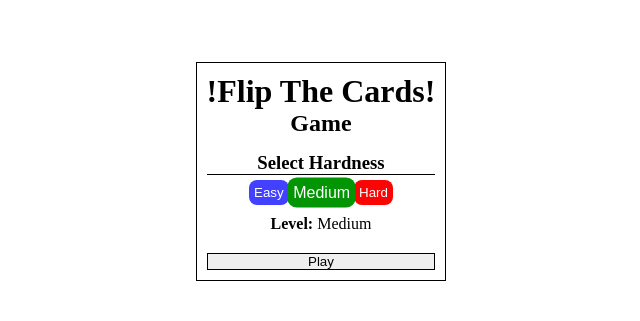
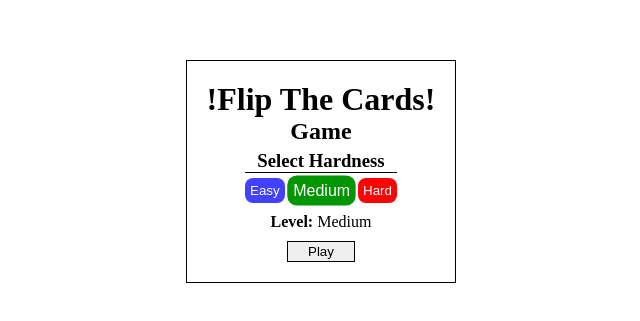
Before and after one commit to Avikamboj/FlipCards, a SvelteKit app: page / in a window 1280 px wide. Shown: the part 229-550 px from the top of the page, without its empty margins (319-959 px from the left). Built offline with nearby package versions, Linux system fonts and the light colour scheme.

Commit message:
Added a play/pause button

```diff
--- a/src/routes/+page.svelte
+++ b/src/routes/+page.svelte
@@ -7,6 +7,7 @@
     let playGame: Boolean;
     let unsubscribe = play.subscribe((val) => {
         playGame = val;
+        return val;
     });
 
     onDestroy(unsubscribe);
--- a/src/routes/game.svelte
+++ b/src/routes/game.svelte
@@ -3,9 +3,9 @@
     import { rows, cols, level, play, countDown } from "./store";
     import Front from "./CardFront.jpg";
     import Front2 from "./CardFront2.jpg";
+    import Page from "./+page.svelte";
 
     let values: number[] = [];
-
     let cards: any = {};
 
     let rep = 1;
@@ -18,7 +18,12 @@
     }
 
     for (let i = 0; i < $rows * $cols; i++) {
-        cards[i] = { isFlipped: false, isMatched: false, value: 0 };
+        cards[i] = {
+            isFlipped: false,
+            isMatched: false,
+            value: 0,
+            freeze: false,
+        };
     }
 
     let arr = [...values];
@@ -42,18 +47,37 @@
                 cards[i].isFlipped = false;
             }
         }, 800);
+
+        setTimeout(() => {
+            runTimer();
+        }, 1500);
     });
 
+    let isPaused: boolean = false;
+
     let timeRun = false;
-
     let unsubscribe = countDown.subscribe((val) => {
         timeRun = val.isRunning;
     });
 
-    if (timeRun) {
-        setTimeout(() => {
-            incrementTime();
-        }, 1500);
+    const toggleButton = () => {
+        if (!isPaused) {
+            stopTimer();
+            freezeCards();
+        } else {
+            runTimer();
+            unfreezeCards();
+        }
+        isPaused = !isPaused;
+    };
+
+    function runTimer() {
+        timeRun = true;
+        countDown.update((timer) => {
+            timer.isRunning = true;
+            return timer;
+        });
+        incrementTime();
     }
 
     function stopTimer() {
@@ -102,10 +126,31 @@
         setTimeout(incrementTime, 8);
     }
 
+
+    // -----FREEZE / UNFREEZE THE CARDS ------
+
+    const freezeCards = () => {
+        // debugger;
+        Object.keys(cards).forEach(key => {
+            cards[key].freeze = true;
+        });
+    };
+
+    const unfreezeCards = () => {
+        // debugger;
+        Object.keys(cards).forEach(key => {
+            cards[key].freeze = false;
+        });
+    }
+
+
+    // MAIN LOGIC TO FLIP CARD AND FIND MATCH
+
     let matches: number[] = [];
     let flip = 0;
     function flipCard(index: number) {
-        if (cards[index].isMatched) return;
+        // debugger;
+        if (cards[index].isMatched || cards[index].freeze) return;
 
         cards[index].isFlipped = !cards[index].isFlipped;
 
@@ -161,7 +206,9 @@
         matches = [];
         flip = 0;
 
-        let allMatched = Object.values(cards).every((card) => card.isMatched);
+        let allMatched = Object.values(cards).every(
+            (card: any) => card.isMatched,
+        );
         // Object.values(cards).forEach((card) => {
         //     if (!card.isMatched) {
         //         allMatched = false;
@@ -172,7 +219,9 @@
             stopTimer();
         }
     };
-    onDestroy(unsubscribe);
+    onDestroy(() => {
+        unsubscribe();
+    });
 </script>
 
 <div class="main">
@@ -217,6 +266,11 @@
                 play.update((val) => (val = false));
             }}>Restart</button
         >
+        <button
+            on:click={() => {
+                toggleButton();
+            }}>{isPaused?'Play':'Pause'}</button
+        >
     </div>
 </div>
 
@@ -239,6 +293,12 @@
         gap: 5px;
         border: 1px solid black;
         padding: 5px;
+    }
+
+    .time {
+        margin: 20px;
+        font-size: 2em;
+        transition: all 0.2s;
     }
 
     .card {
--- a/src/routes/setLayout.svelte
+++ b/src/routes/setLayout.svelte
@@ -1,14 +1,23 @@
 <script lang="ts">
+    import { onMount } from "svelte";
     import { rows, cols, level, play, countDown } from "./store";
 
     let r: number;
     let c: number;
 
-    function letsPlay() {
+    let isFlipped: boolean;
+
+    onMount(() => {
+        isFlipped = false;
+    });
+
+    const letsPlay = () => {
+        setTimeout(() => {
             play.update((val) => {
                 val = true;
                 return val;
             });
+        }, 200);
 
         countDown.update((timer) => {
             timer.isRunning = true;
@@ -18,7 +27,8 @@
 </script>
 
 <main>
-    <div class="container">
+    <div class="container {isFlipped ? 'flipped' : ''}">
+        <div class="front">
             <div class="header">
                 <h1>!Flip The Cards!</h1>
                 <h2>Game</h2>
@@ -42,7 +52,7 @@
                                 return val;
                             });
                         }}
-                    style="transform: {$level===1?'scale(1.2)':''}"
+                        style="transform: {$level === 1 ? 'scale(1.2)' : ''}"
                         >Easy</button
                     >
 
@@ -61,7 +71,7 @@
                                 return val;
                             });
                         }}
-                    style="transform: {$level===2?'scale(1.2)':''}"
+                        style="transform: {$level === 2 ? 'scale(1.2)' : ''}"
                         >Medium</button
                     >
 
@@ -80,7 +90,7 @@
                                 return val;
                             });
                         }}
-                    style="transform: {$level===3?'scale(1.2)':''}"
+                        style="transform: {$level === 3 ? 'scale(1.2)' : ''}"
                         >Hard
                     </button>
                 </div>
@@ -96,7 +106,19 @@
                     {/if}
                 </p>
             </div>
-        <button id="playBtn" type="button" on:click={letsPlay}>Play</button>
+            <button
+                id="playBtn"
+                type="button"
+                on:click={() => {
+                    isFlipped = true;
+                    letsPlay();
+                }}
+            >
+                Play
+            </button>
+        </div>
+
+        <div class="back"></div>
     </div>
 </main>
 
@@ -110,20 +132,51 @@
         align-items: center;
     }
 
+    .container {
+        padding: 20px;
+        user-select: none;
+        display: flex;
+        justify-content: center;
+        align-items: center;
+        border: 1px solid black;
+        box-sizing: border-box;
+        transition: transform 0.2s;
+        transform-style: preserve-3d;
+    }
+
     .header {
         text-align: center;
     }
 
-    .container {
-        border: 1px solid black;
-        padding: 10px;
-        width: fit-content;
+    .front,
+    .back {
+        width: 100%;
+        height: 100%;
+        backface-visibility: hidden;
         display: flex;
         flex-direction: column;
-        gap: 10px;
+        justify-content: center;
+        align-items: center;
+        backface-visibility: hidden;
     }
 
-    .container div:first-child{
+    .front {
+        overflow: hidden;
+    }
+
+    .back {
+        transform: rotateY(180deg);
+        /* font-size: 2em; */
+        position: absolute;
+        top: 0;
+    }
+
+    .flipped {
+        transform: rotateY(180deg);
+        /* scale: 10; */
+    }
+
+    .container div:first-child {
         width: 100%;
     }
 
@@ -148,7 +201,7 @@
         padding: 5px;
         border: none;
         border-radius: 8px;
-        transition-duration: .2s;
+        transition-duration: 0.2s;
     }
 
     #easy {
@@ -170,10 +223,17 @@
         }
     }
 
+    .btns {
+        display: flex;
+        gap: 8px;
+    }
+
     #playBtn {
+        padding: 2px 20px;
         border: 1px solid black;
         &:active {
             background-color: lightgreen;
+            border: none;
         }
     }
 </style>
```
Also changed, not shown: src/routes/store.js (line endings or trailing spaces). Lines whose indentation alone changed are shown as unchanged.
